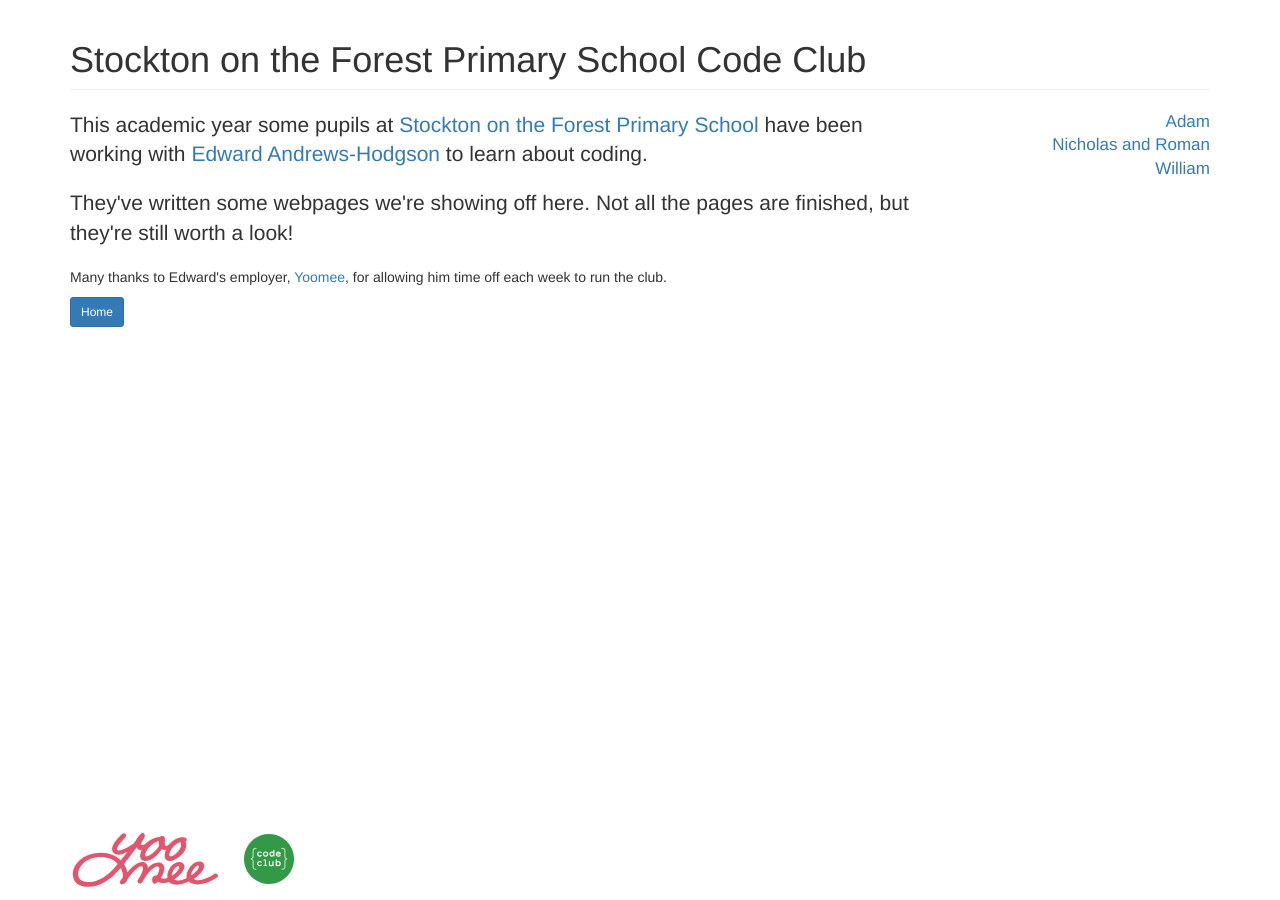
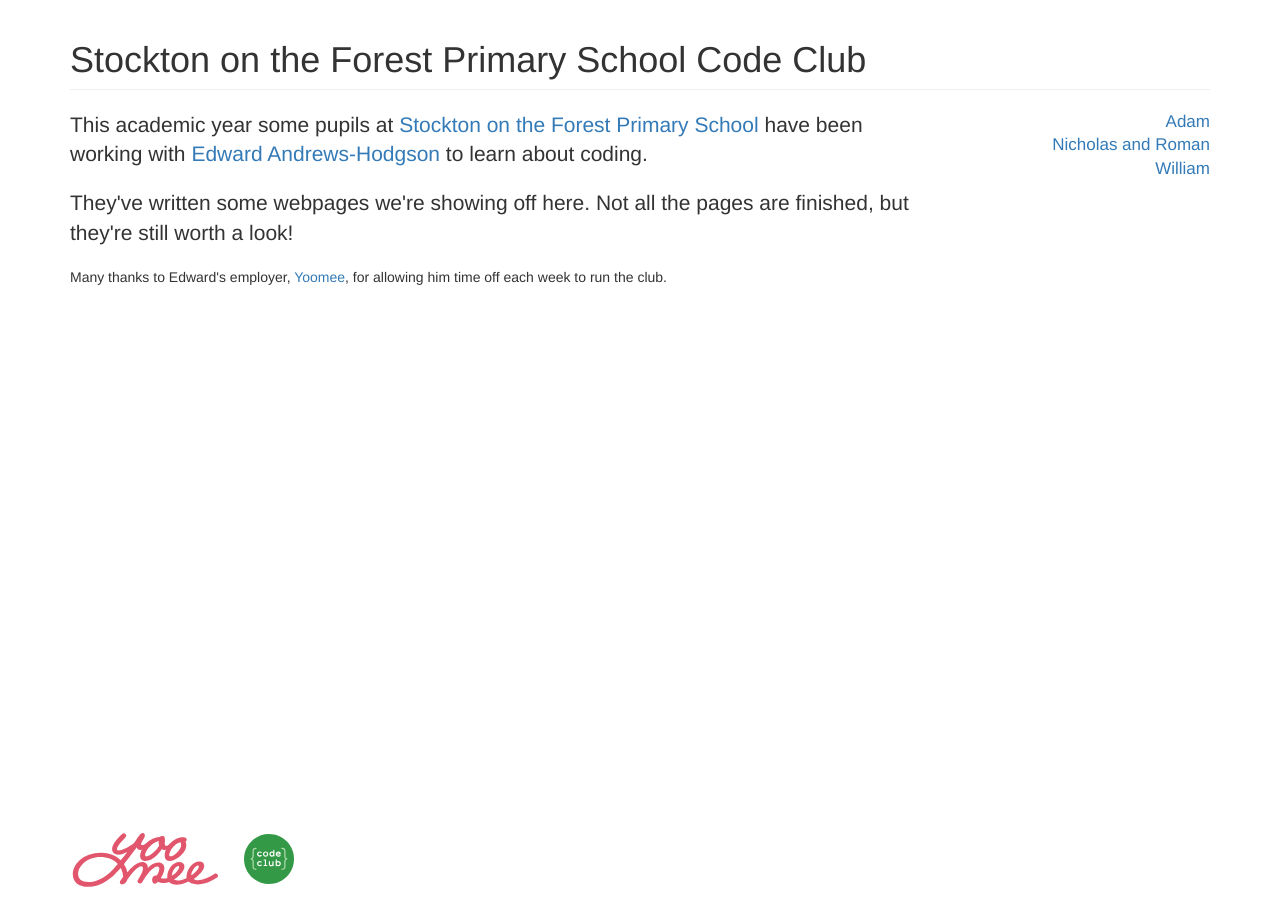
Before and after one commit to aldreth/stockton-code-club, a Jekyll site: the page built from index.html, in a window 1280 px wide. Built offline with Jekyll 4.4.1, drawn with Linux system fonts in a browser that asks for light colours.

Commit message:
Oops, left test button in

```diff
--- a/index.html
+++ b/index.html
@@ -5,4 +5,3 @@ layout: default
 <p class="lead">This academic year some pupils at <a href="http://www.stocktonprimary.co.uk">Stockton on the Forest Primary School</a> have been working with <a href="https://twitter.com/edwardandrews">Edward Andrews-Hodgson</a> to learn about coding.</p>
 <p class="lead">They've written some webpages we're showing off here. Not all the pages are finished, but they're still worth a look!</p>
 <p>Many thanks to Edward's employer, <a href="http://www.yoomee.com">Yoomee</a>, for allowing him time off each week to run the club.</p>
-<a href="/" class="btn btn-sm btn-primary">Home</a>
```
